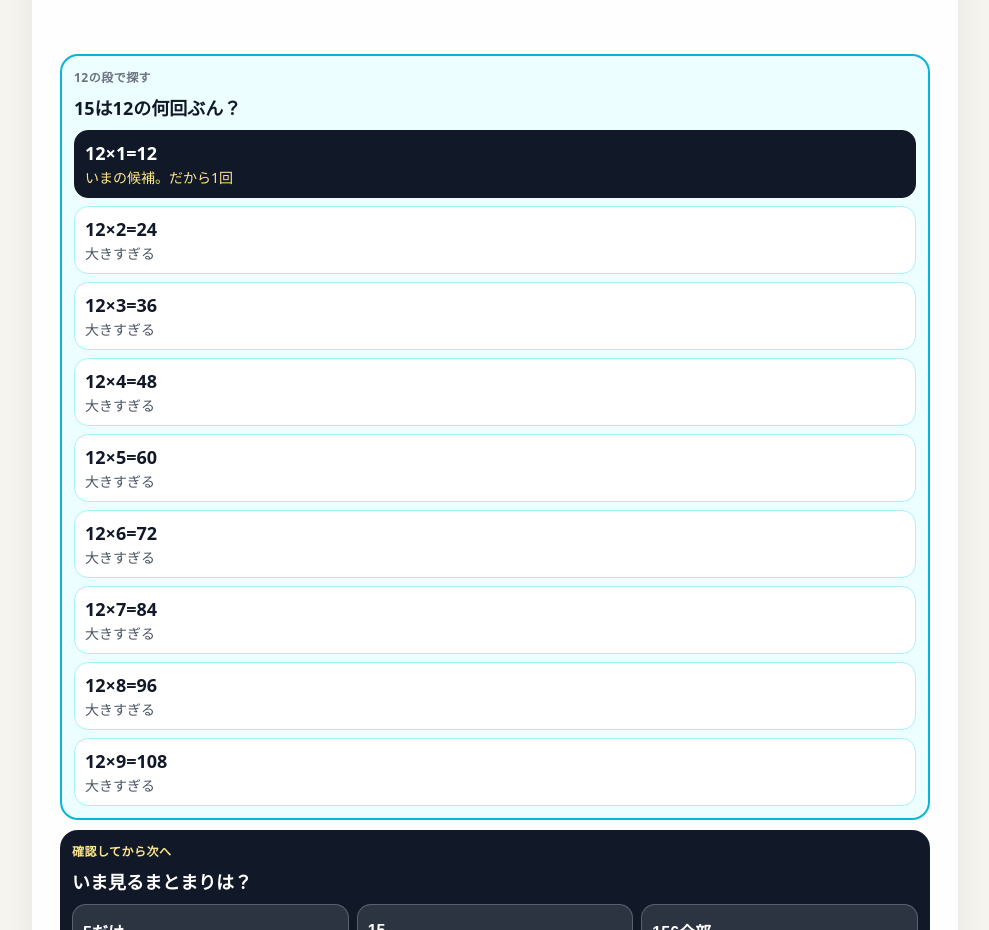
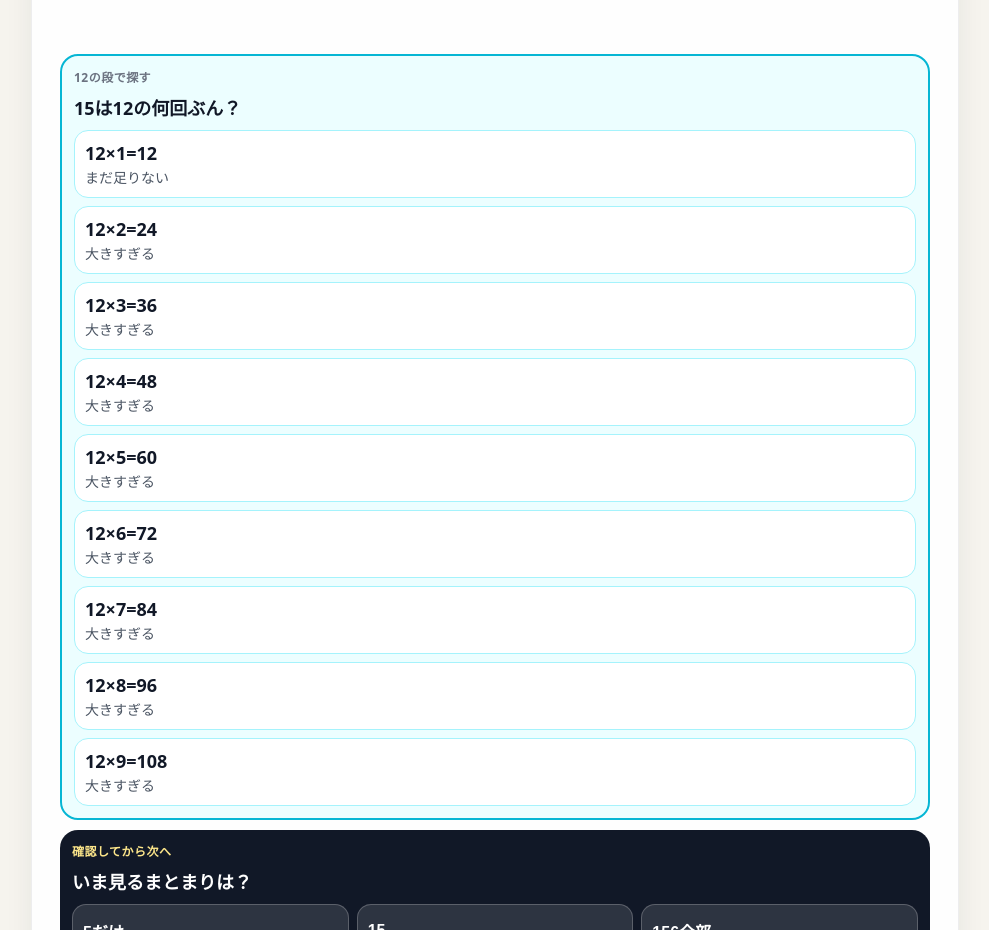
Before and after one commit to nemoto-works/math-decoder, a React (Vite) app: page / in a window 1280 px wide. Shown: the part 1100-2030 px from the top of the page, without its empty margins (145-1134 px from the left). Built offline with nearby package versions, Linux system fonts and the light colour scheme.

Commit message:
Fix initial quotient highlight

```diff
--- a/src/main.jsx
+++ b/src/main.jsx
@@ -252,10 +252,8 @@ function Visual({ visual }) {
   return <p>{visual.note}</p>;
 }
 
-function currentQuotientFor(step, problem) {
-  if (step.label === '見る' || step.label === 'あたり') {
-    return problem.rows[step.rowIndex ?? 0]?.q ?? '';
-  }
+function currentQuotientFor(step) {
+  if (step.label === '見る') return '';
   if (step.check?.question.includes('何回')) return step.check.answer;
   if (step.qSoFar) return step.qSoFar.slice(-1);
   return '';
```
